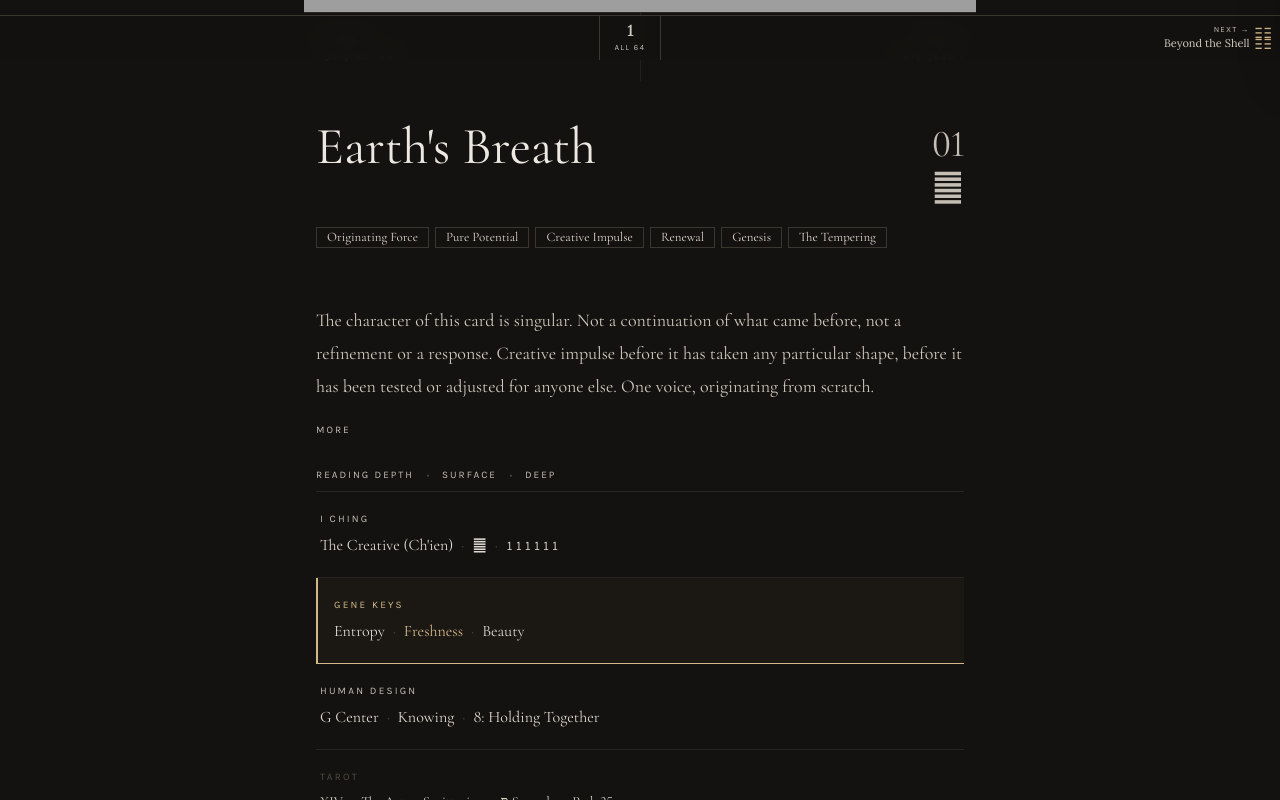
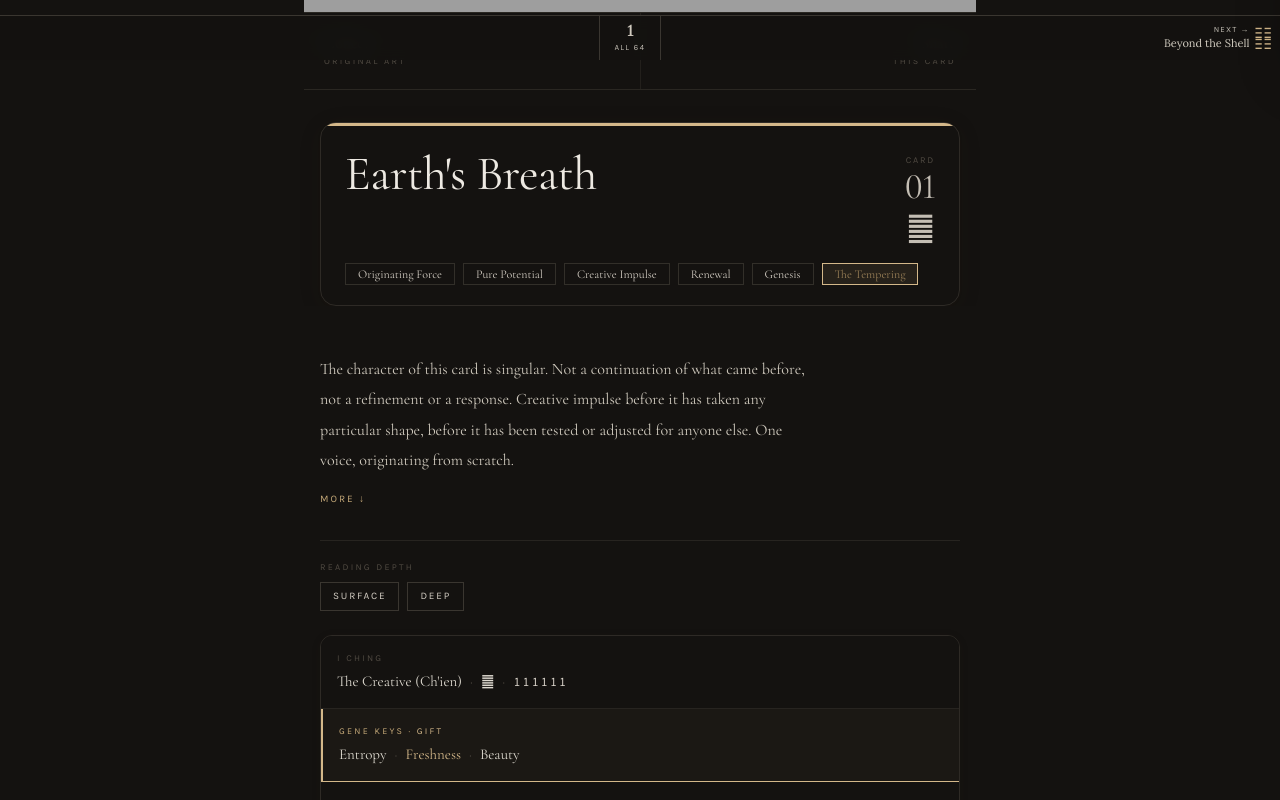
Before and after one commit to adroart/Adrian-Website, a React (Vite) app: page /oracle/universal-language/1 in a window 1280 px wide. Shown: the part 740-1540 px from the top of the page. Built offline with nearby package versions, Linux system fonts and the light colour scheme; grey boxes are pictures that could not be loaded.

Commit message:
fix: update file index and enhance Universal Language Card layout and styles

```diff
--- a/components/UniversalLanguageCard.tsx
+++ b/components/UniversalLanguageCard.tsx
@@ -605,18 +605,18 @@ const EssenceBlock: React.FC<{ essence: string }> = ({ essence }) => {
   const paras = essence.split('\n\n').filter(Boolean);
   const [open, setOpen] = useState(false);
   return (
-    <div className="mt-8 mb-2">
-      <p className="font-serif text-[18px] text-wood-700 leading-[1.85]">{paras[0]}</p>
+    <div className="mt-6">
+      <p className="font-serif text-[16px] text-wood-700 leading-[1.9] max-w-prose">{paras[0]}</p>
       {paras.length > 1 && (
         <>
           {open && (
-            <p className="font-serif text-[18px] text-wood-700 leading-[1.85] mt-7">{paras[1]}</p>
+            <p className="font-serif text-[16px] text-wood-700 leading-[1.9] max-w-prose mt-6">{paras[1]}</p>
           )}
           <button
             onClick={() => setOpen(v => !v)}
-            className="mt-5 font-label text-[10px] uppercase tracking-[0.2em] text-wood-400 hover:text-wood-600 transition-colors"
-          >
-            {open ? 'Less' : 'More'}
+            className="mt-4 inline-flex items-center gap-1.5 font-label text-[10px] uppercase tracking-[0.2em] text-bronze-500 hover:text-bronze-600 transition-colors"
+          >
+            {open ? 'Less' : 'More ↓'}
           </button>
         </>
       )}
@@ -806,18 +806,18 @@ const UniversalLanguageCard: React.FC = () => {
             </figure>
 
             {/* Order + Share — two-up row directly below image */}
-            <div className="border-t border-wood-200/60">
+            <div className="border-t border-b border-wood-200/60">
               <div className="flex divide-x divide-wood-200/40">
                 {/* Collect */}
                 <Link
                   to={piece ? `/creations/${piece.id}` : '/inquire'}
-                  className="group flex-1 flex items-center justify-between gap-4 px-5 py-4 bg-paper-50 hover:bg-paper-100 transition-colors duration-200"
+                  className="group flex-1 flex items-center justify-between gap-4 px-5 py-5 bg-paper-50 hover:bg-paper-100 transition-colors duration-200"
                 >
                   <div>
                     <p className="font-serif text-[16px] text-wood-900 group-hover:text-bronze-600 transition-colors duration-200 leading-tight">
                       Collect
                     </p>
-                    <p className="font-label text-[9px] uppercase tracking-[0.2em] text-wood-400 mt-0.5">
+                    <p className="font-label text-[9px] uppercase tracking-[0.25em] text-wood-300 mt-0.5">
                       Original art
                     </p>
                   </div>
@@ -836,14 +836,14 @@ const UniversalLanguageCard: React.FC = () => {
                 {/* Share */}
                 <button
                   onClick={() => setShareOpen(v => !v)}
-                  className="group flex-1 flex items-center justify-end px-5 py-4 bg-paper-50 hover:bg-paper-100 transition-colors duration-200"
+                  className="group flex-1 flex items-center justify-end px-5 py-5 bg-paper-50 hover:bg-paper-100 transition-colors duration-200"
                   aria-expanded={shareOpen}
                 >
                   <div className="text-right">
                     <p className="font-serif text-[16px] text-wood-900 group-hover:text-bronze-600 transition-colors duration-200 leading-tight">
                       Share
                     </p>
-                    <p className="font-label text-[9px] uppercase tracking-[0.2em] text-wood-400 mt-0.5">
+                    <p className="font-label text-[9px] uppercase tracking-[0.25em] text-wood-300 mt-0.5">
                       This card
                     </p>
                   </div>
@@ -937,14 +937,19 @@ const UniversalLanguageCard: React.FC = () => {
             </div>
           </div>
 
-          <div className="md:max-w-2xl md:mx-auto px-3 pt-10 pb-0 bg-paper-50">
-            {/* Title block — name left, number + hexagram pushed right */}
+          <div className="md:max-w-2xl md:mx-auto px-4 pt-8 pb-0 bg-paper-50">
+            {/* Title block — card container */}
+            <div className="rounded-2xl border border-wood-200/70 shadow-[0_4px_24px_rgba(60,44,22,0.09),0_1px_3px_rgba(60,44,22,0.05)] overflow-hidden">
+              {/* Bronze accent top bar */}
+              <div className="h-[3px] w-full bg-bronze-400" />
+              <div className="px-6 pt-6 pb-5">
                 <div className="flex items-start justify-between gap-4">
-              <h1 className="font-serif text-[52px] text-wood-900 leading-[1.0]">{card.card_name}</h1>
-              <div className="flex flex-col items-end gap-1 shrink-0 pt-1">
-                <span className="font-display text-[38px] font-normal text-wood-400 leading-none tracking-tight">{String(card.number).padStart(2, '0')}</span>
+                  <h1 className="font-serif text-[48px] text-wood-900 leading-[1.0] tracking-[-0.01em]">{card.card_name}</h1>
+                  <div className="flex flex-col items-end gap-0.5 shrink-0 pt-1">
+                    <span className="font-label text-[9px] uppercase tracking-[0.2em] text-wood-300">Card</span>
+                    <span className="font-display text-[36px] font-normal text-wood-400 leading-none tracking-tight">{String(card.number).padStart(2, '0')}</span>
                     {synthesis?.reference?.hexagram_symbol && (
-                  <span className="text-[36px] text-wood-400 leading-none">{synthesis.reference.hexagram_symbol}</span>
+                      <span className="text-[32px] text-wood-400 leading-none mt-1">{synthesis.reference.hexagram_symbol}</span>
                     )}
                   </div>
                 </div>
@@ -953,12 +958,16 @@ const UniversalLanguageCard: React.FC = () => {
                 {(() => {
                   const kws = synthesis?.keywords ?? expanded?.keywords ?? [];
                   return kws.length > 0 ? (
-                <div className="mt-6 flex flex-wrap items-center gap-x-1.5 gap-y-1.5">
+                    <div className="mt-5 flex flex-wrap items-center gap-x-2 gap-y-2">
                       {kws.map((k, i) => (
                         <button
                           key={i}
                           onClick={() => go('genekeys')}
-                      className="font-serif text-[13px] text-wood-600 border border-wood-200 px-2.5 py-[3px] leading-none hover:border-bronze-400 hover:text-bronze-600 transition-colors cursor-pointer"
+                          className={`font-serif text-[12px] px-3 py-1 leading-none transition-colors cursor-pointer border ${
+                            i === kws.length - 1
+                              ? 'bg-bronze-500/10 border-bronze-400 text-bronze-700 hover:bg-bronze-500/20'
+                              : 'text-wood-500 border-wood-200/80 hover:border-bronze-300 hover:text-bronze-600'
+                          }`}
                         >
                           {k}
                         </button>
@@ -966,35 +975,37 @@ const UniversalLanguageCard: React.FC = () => {
                     </div>
                   ) : null;
                 })()}
-          </div>
-
-          <div className="max-w-2xl mx-auto px-3 pt-6 pb-14 bg-paper-50">
+              </div>{/* end card inner px */}
+            </div>{/* end card container */}
+          </div>
+
+          <div className="max-w-2xl mx-auto px-4 pt-6 pb-14 bg-paper-50">
 
             {synthesis?.essence && (
               <EssenceBlock essence={synthesis.essence} />
             )}
 
-            <div className="flex items-center gap-3 mt-6 mb-1">
-              <span className="font-label text-[10px] uppercase tracking-[0.2em] text-wood-400">Reading depth</span>
-              <span className="text-wood-300" aria-hidden="true">·</span>
+          <div className="mt-8 mb-1 pt-5 border-t border-wood-200/50">
+            <p className="font-label text-[9px] uppercase tracking-[0.25em] text-wood-300 mb-2">Reading Depth</p>
+            <div className="flex items-center gap-2">
               <button
                 onClick={() => handleDepthToggle('surface')}
-                className={`font-label text-[10px] uppercase tracking-[0.2em] transition-colors ${deepMode === false ? 'text-wood-700 underline underline-offset-4' : 'text-wood-400 hover:text-wood-600'}`}
+                className={`font-label text-[10px] uppercase tracking-[0.18em] px-3 py-1.5 border transition-colors ${deepMode === false ? 'bg-wood-800 border-wood-800 text-paper-50' : 'border-wood-200 text-wood-500 hover:border-wood-400 hover:text-wood-700'}`}
               >Surface</button>
-              <span className="text-wood-300" aria-hidden="true">·</span>
               <button
                 onClick={() => handleDepthToggle('deep')}
-                className={`font-label text-[10px] uppercase tracking-[0.2em] transition-colors ${deepMode === true ? 'text-wood-700 underline underline-offset-4' : 'text-wood-400 hover:text-wood-600'}`}
+                className={`font-label text-[10px] uppercase tracking-[0.18em] px-3 py-1.5 border transition-colors ${deepMode === true ? 'bg-bronze-500 border-bronze-500 text-white' : 'border-wood-200 text-wood-500 hover:border-bronze-300 hover:text-bronze-600'}`}
               >Deep</button>
             </div>
-
-            {/* Reference strip — hairline-divided rows, no per-row boxes or chevrons */}
+          </div>
+
+            {/* Reference strip */}
             {synthesis?.reference && (
-              <div className="border-t border-b border-wood-200/60 divide-y divide-wood-200/50 mb-3">
+              <div className="mt-6 rounded-xl border border-wood-200/70 divide-y divide-wood-200/50 shadow-[0_2px_12px_rgba(60,44,22,0.06)] overflow-hidden mb-3">
                 {/* I Ching — hexagram identity */}
-                <button onClick={() => go('iching')} className="group w-full block text-left px-1 py-5 transition-colors hover:bg-wood-50/60">
-                  <p className="font-label text-[10px] uppercase tracking-[0.22em] text-wood-400 group-hover:text-wood-500 transition-colors">I Ching</p>
-                  <p className="font-serif text-[16px] text-wood-800 leading-[1.5] mt-1.5">
+                <button onClick={() => go('iching')} className="group w-full block text-left px-4 py-4 bg-paper-50 transition-colors hover:bg-paper-100">
+                  <p className="font-label text-[9px] uppercase tracking-[0.25em] text-wood-300 group-hover:text-wood-500 mb-1 transition-colors">I Ching</p>
+                  <p className="font-serif text-[15px] text-wood-800 leading-[1.5] mt-1">
                     {card.iching.hexagram_name}
                     <span className="text-wood-300 mx-2" aria-hidden="true">·</span>
                     <span className="text-wood-600">{synthesis.reference.hexagram_symbol}</span>
@@ -1004,9 +1015,9 @@ const UniversalLanguageCard: React.FC = () => {
                 </button>
 
                 {/* Gene Keys — shadow, gift, siddhi (featured row: bronze left bar + whisper tint) */}
-                <button onClick={() => go('genekeys')} className="group w-full block text-left px-1 py-5 pl-4 -ml-0 border-l-2 border-bronze-400 bg-bronze-500/[0.04] transition-colors hover:bg-bronze-500/[0.08]">
-                  <p className="font-label text-[10px] uppercase tracking-[0.22em] text-bronze-600">Gene Keys</p>
-                  <p className="font-serif text-[16px] text-wood-800 leading-[1.5] mt-1.5">
+                <button onClick={() => go('genekeys')} className="group w-full block text-left px-4 py-4 pl-4 border-l-2 border-bronze-400 bg-bronze-500/[0.04] transition-colors hover:bg-bronze-500/[0.08]">
+                  <p className="font-label text-[9px] uppercase tracking-[0.25em] text-bronze-500 mb-1">Gene Keys · <span className="text-bronze-400">Gift</span></p>
+                  <p className="font-serif text-[15px] text-wood-800 leading-[1.5] mt-1">
                     {card.gene_keys.shadow}
                     <span className="text-wood-300 mx-2" aria-hidden="true">·</span>
                     <span className="text-bronze-600">{card.gene_keys.gift}</span>
@@ -1016,9 +1027,9 @@ const UniversalLanguageCard: React.FC = () => {
                 </button>
 
                 {/* Human Design */}
-                <button onClick={() => go('humandesign')} className="group w-full block text-left px-1 py-5 transition-colors hover:bg-wood-50/60">
-                  <p className="font-label text-[10px] uppercase tracking-[0.22em] text-wood-400 group-hover:text-wood-500 transition-colors">Human Design</p>
-                  <p className="font-serif text-[16px] text-wood-800 leading-[1.5] mt-1.5">
+                <button onClick={() => go('humandesign')} className="group w-full block text-left px-4 py-4 bg-paper-50 transition-colors hover:bg-paper-100">
+                  <p className="font-label text-[9px] uppercase tracking-[0.25em] text-wood-300 group-hover:text-wood-500 mb-1 transition-colors">Human Design</p>
+                  <p className="font-serif text-[15px] text-wood-800 leading-[1.5] mt-1">
                     {synthesis.reference.hd_center} Center
                     <span className="text-wood-300 mx-2" aria-hidden="true">·</span>
                     {synthesis.reference.hd_circuit}
@@ -1028,9 +1039,9 @@ const UniversalLanguageCard: React.FC = () => {
                 </button>
 
                 {/* Tarot / Kabbalah */}
-                <button onClick={() => go('connections')} className="group w-full block text-left px-1 py-5 transition-colors hover:bg-wood-50/60">
-                  <p className="font-label text-[10px] uppercase tracking-[0.22em] text-wood-300 group-hover:text-wood-500 transition-colors">Tarot</p>
-                  <p className="font-serif text-[14px] text-wood-600 leading-[1.5] mt-1.5">
+                <button onClick={() => go('connections')} className="group w-full block text-left px-4 py-4 bg-paper-50 transition-colors hover:bg-paper-100">
+                  <p className="font-label text-[9px] uppercase tracking-[0.25em] text-wood-300 group-hover:text-wood-500 mb-1 transition-colors">Tarot</p>
+                  <p className="font-serif text-[14px] text-wood-600 leading-[1.5] mt-1">
                     {synthesis.reference.tarot_card}
                     <span className="text-wood-300 mx-2" aria-hidden="true">·</span>
                     {synthesis.reference.astrology}
@@ -1042,9 +1053,9 @@ const UniversalLanguageCard: React.FC = () => {
                 </button>
 
                 {/* Body */}
-                <button onClick={() => go('connections')} className="group w-full block text-left px-1 py-5 transition-colors hover:bg-wood-50/60">
-                  <p className="font-label text-[10px] uppercase tracking-[0.22em] text-wood-300 group-hover:text-wood-500 transition-colors">Body</p>
-                  <p className="font-serif text-[14px] text-wood-600 leading-[1.5] mt-1.5">
+                <button onClick={() => go('connections')} className="group w-full block text-left px-4 py-4 bg-paper-50 transition-colors hover:bg-paper-100">
+                  <p className="font-label text-[9px] uppercase tracking-[0.25em] text-wood-300 group-hover:text-wood-500 mb-1 transition-colors">Body</p>
+                  <p className="font-serif text-[14px] text-wood-600 leading-[1.5] mt-1">
                     {synthesis.reference.body_physiology}
                     {synthesis.reference.body_amino_acid && (
                       <>
```
Also changed, not shown: .playwright-mcp/page-2026-04-17T08-56-34-387Z.yml (added), 1 other file (tests, documents, lock files or other folders). Lines whose indentation alone changed are shown as unchanged.
